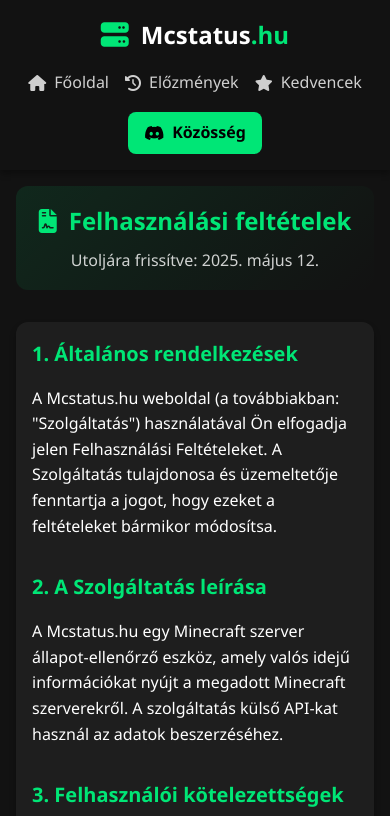
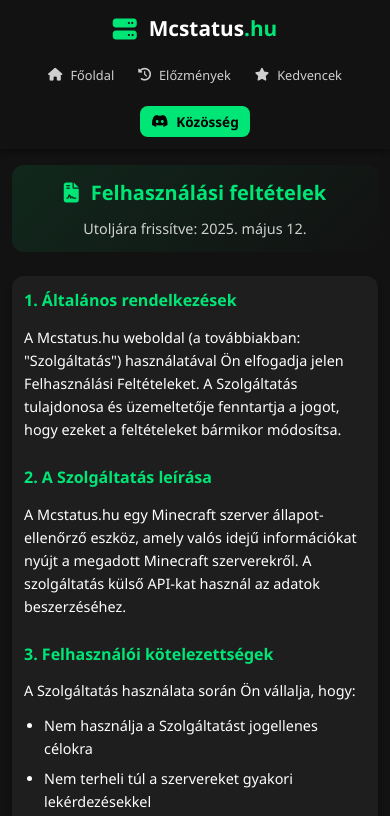
Before and after one commit to Aronn8852/mcstatus.hu, a plain HTML site: page terms.html in a window 390 px wide. Shown: the top 816 px of the page. Drawn offline with Linux system fonts and the light colour scheme.

Commit message:
terms.html

```diff
--- a/terms.html
+++ b/terms.html
@@ -7,6 +7,7 @@
     <link rel="stylesheet" href="https://cdnjs.cloudflare.com/ajax/libs/font-awesome/6.4.0/css/all.min.css">
     <link rel="icon" type="image/png" href="favicon.png">
     <style>
+/* Existing variables and base styles remain the same */
 :root {
     --primary: #00e676;
     --primary-dark: #00a152;
@@ -46,30 +47,28 @@
     display: flex;
     flex-direction: column;
     min-height: 100vh;
-            max-width: 1400px;
+    max-width: 100%; /* Changed from 1400px to 100% */
     margin: 0 auto;
     width: 100%;
 }
 
 .app-header {
     background-color: var(--surface-dark);
-            padding: 1rem 2rem;
+    padding: 1rem;
     box-shadow: var(--shadow);
-            display: flex;
-            align-items: center;
-            justify-content: space-between;
-            gap: 1rem;
-            flex-wrap: wrap;
-
+    width: 100%; /* Added width 100% */
 }
 
 .header-container {
     display: flex;
     align-items: center;
-            gap: 10rem;
     justify-content: space-between;
     max-width: 1400px;
     margin: 0 auto;
+    width: 100%; /* Added width 100% */
+    padding: 0 1rem; /* Added padding */
+    flex-wrap: wrap; /* Ensure proper wrapping */
+    gap: 1rem; /* Spacing between wrapped elements */
 }
 
 .logo-container {
@@ -96,7 +95,9 @@
 
 .nav-links {
     display: flex;
-            gap: 1.5rem;
+    gap: 1rem; /* Reduced from 1.5rem */
+    flex-wrap: wrap; /* Allow wrapping */
+    justify-content: center; /* Center when wrapped */
 }
 
 .nav-link {
@@ -108,6 +109,7 @@
     gap: 0.5rem;
     opacity: 0.8;
     transition: var(--transition);
+    font-size: 0.9rem; /* Slightly smaller font */
 }
 
 .nav-link.active {
@@ -131,6 +133,7 @@
     align-items: center;
     gap: 0.5rem;
     transition: var(--transition);
+    white-space: nowrap; /* Prevent text wrapping */
 }
 
 .discord-btn:hover {
@@ -140,78 +143,87 @@
 
 .main-content {
     flex: 1;
-            padding: 2rem;
-            max-width: 1400px;
+    padding: 1rem;
+    max-width: 100%; /* Changed from 1400px */
     margin: 0 auto;
     width: 100%;
+    overflow-x: hidden; /* Prevent horizontal scrolling */
 }
 
 /* Page Header Styles */
 .page-header {
     background: linear-gradient(135deg, rgba(0, 230, 118, 0.1), transparent);
     border-radius: 0.75rem;
-            padding: 1.5rem;
-            margin-bottom: 2rem;
+    padding: 1rem;
+    margin-bottom: 1.5rem;
     text-align: center;
+    width: 100%; /* Ensure full width */
 }
 
 .page-header h2 {
-            font-size: 2rem;
+    font-size: 1.5rem; /* Reduced from 2rem */
     color: var(--primary);
     margin-bottom: 0.5rem;
     display: flex;
     align-items: center;
     justify-content: center;
     gap: 0.75rem;
+    flex-wrap: wrap; /* Allow wrapping */
 }
 
 .page-header p {
     color: var(--on-surface);
     opacity: 0.8;
-            font-size: 1rem;
+    font-size: 0.9rem; /* Reduced from 1rem */
 }
 
 /* Terms & Privacy Pages */
 .terms-container {
     background-color: var(--surface);
     border-radius: 0.75rem;
-            padding: 2rem;
+    padding: 1.5rem;
     box-shadow: var(--shadow);
+    width: 100%; /* Ensure full width */
+    overflow-x: hidden; /* Prevent horizontal scrolling */
 }
 
 .terms-content {
-            max-width: 800px;
+    max-width: 100%; /* Changed from 800px */
     margin: 0 auto;
+    word-wrap: break-word; /* Ensure long words don't overflow */
 }
 
 .terms-content section {
-            margin-bottom: 2rem;
+    margin-bottom: 1.5rem; /* Reduced from 2rem */
 }
 
 .terms-content h3 {
     color: var(--primary);
-            margin-bottom: 1rem;
-            font-size: 1.25rem;
+    margin-bottom: 0.75rem; /* Reduced from 1rem */
+    font-size: 1.2rem; /* Reduced from 1.25rem */
 }
 
 .terms-content p {
-            margin-bottom: 1rem;
+    margin-bottom: 0.75rem; /* Reduced from 1rem */
     line-height: 1.6;
+    font-size: 0.95rem; /* Slightly smaller font */
 }
 
 .terms-content ul {
-            margin-left: 1.5rem;
-            margin-bottom: 1rem;
+    margin-left: 1.25rem; /* Reduced from 1.5rem */
+    margin-bottom: 0.75rem; /* Reduced from 1rem */
 }
 
 .terms-content li {
-            margin-bottom: 0.5rem;
+    margin-bottom: 0.4rem; /* Reduced from 0.5rem */
+    font-size: 0.95rem; /* Slightly smaller font */
 }
 
 .terms-content a {
     color: var(--primary-light);
     text-decoration: none;
     transition: var(--transition);
+    word-break: break-word; /* Break long URLs */
 }
 
 .terms-content a:hover {
@@ -221,22 +233,26 @@
 
 .app-footer {
     background-color: var(--surface-dark);
-            padding: 2rem;
-            margin-top: 2rem;
+    padding: 1.5rem; /* Reduced from 2rem */
+    margin-top: 1.5rem; /* Reduced from 2rem */
+    width: 100%; /* Ensure full width */
 }
 
 .footer-content {
-            max-width: 1400px;
+    max-width: 100%; /* Changed from 1400px */
     margin: 0 auto;
     display: flex;
     flex-direction: column;
     align-items: center;
-            gap: 1.5rem;
+    gap: 1rem; /* Reduced from 1.5rem */
+    padding: 0 1rem; /* Added padding */
 }
 
 .footer-links {
     display: flex;
-            gap: 1.5rem;
+    gap: 1rem; /* Reduced from 1.5rem */
+    flex-wrap: wrap; /* Allow wrapping */
+    justify-content: center; /* Center when wrapped */
 }
 
 .footer-links a {
@@ -244,6 +260,7 @@
     text-decoration: none;
     opacity: 0.8;
     transition: var(--transition);
+    font-size: 0.9rem; /* Slightly smaller font */
 }
 
 .footer-links a:hover {
@@ -253,12 +270,14 @@
 
 .social-links {
     display: flex;
-            gap: 1.5rem;
+    gap: 1rem; /* Reduced from 1.5rem */
+    flex-wrap: wrap; /* Allow wrapping */
+    justify-content: center; /* Center when wrapped */
 }
 
 .social-links a {
     color: var(--on-surface);
-            font-size: 1.25rem;
+    font-size: 1.1rem; /* Reduced from 1.25rem */
     opacity: 0.8;
     transition: var(--transition);
 }
@@ -269,49 +288,135 @@
 }
 
 .copyright {
+    font-size: 0.85rem; /* Reduced from 0.9rem */
+    opacity: 0.6;
+    text-align: center; /* Ensure centered text */
+}
+
+/* Improved Responsive Media Queries */
+@media (max-width: 992px) {
+    .header-container {
+        padding: 0 0.75rem;
+    }
+
+    .nav-links {
+        gap: 0.75rem;
+    }
+
+    .nav-link {
+        font-size: 0.85rem;
+    }
+
+    .discord-btn {
+        padding: 0.4rem 0.8rem;
         font-size: 0.9rem;
-            opacity: 0.6;
+    }
 }
 
 @media (max-width: 768px) {
     .header-container {
         flex-direction: column;
         gap: 1rem;
+        align-items: center;
+        padding: 0 0.5rem;
     }
 
     .nav-links {
-                gap: 1rem;
+        width: 100%;
+        justify-content: center;
     }
 
     .main-content {
-                padding: 1rem;
+        padding: 1rem 0.75rem;
     }
 
     .terms-container {
-                padding: 1.5rem;
+        padding: 1.25rem;
+    }
+
+    .page-header h2 {
+        font-size: 1.4rem;
+    }
+
+    .terms-content h3 {
+        font-size: 1.1rem;
     }
 }
 
 @media (max-width: 480px) {
     .app-header {
-                padding: 1rem;
+        padding: 0.75rem 0.5rem;
+    }
+
+    .logo-container h1 {
+        font-size: 1.3rem;
+    }
+
+    .logo-icon {
+        font-size: 1.5rem;
+    }
+
+    .nav-links {
+        gap: 0.5rem;
+    }
+
+    .nav-link {
+        font-size: 0.8rem;
+        padding: 0.25rem 0.5rem;
+    }
+
+    .discord-btn {
+        padding: 0.3rem 0.7rem;
+        font-size: 0.85rem;
     }
 
     .page-header {
-                padding: 1rem;
+        padding: 0.75rem;
     }
 
     .page-header h2 {
-                font-size: 1.5rem;
+        font-size: 1.25rem;
     }
 
     .terms-container {
-                padding: 1rem;
+        padding: 0.75rem;
     }
 
-            .footer-links, .social-links {
-                flex-wrap: wrap;
-                justify-content: center;
+    .terms-content h3 {
+        font-size: 1rem;
+    }
+
+    .terms-content p,
+    .terms-content li {
+        font-size: 0.9rem;
+    }
+
+    .footer-links a,
+    .copyright {
+        font-size: 0.8rem;
+    }
+}
+
+@media (max-width: 360px) {
+    .logo-container h1 {
+        font-size: 1.2rem;
+    }
+
+    .nav-link {
+        font-size: 0.75rem;
+    }
+
+    .page-header h2 {
+        font-size: 1.1rem;
+    }
+
+    .terms-content h3 {
+        font-size: 0.95rem;
+    }
+
+    .terms-content p,
+    .terms-content li {
+        font-size: 0.85rem;
     }
 }
     </style>
```
Lines whose indentation alone changed are shown as unchanged.
